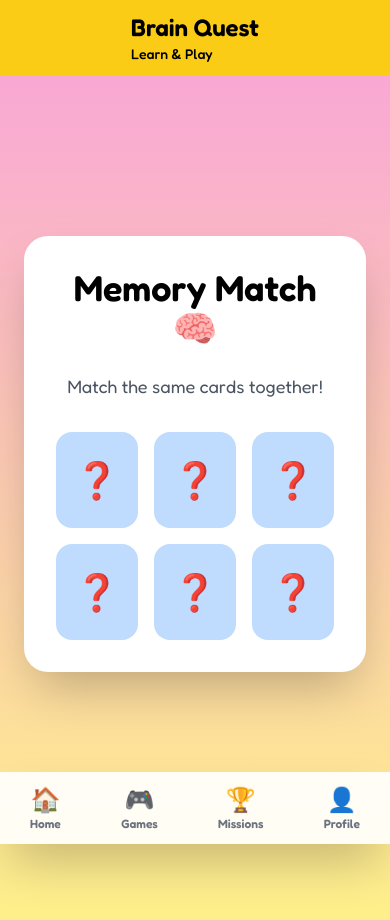
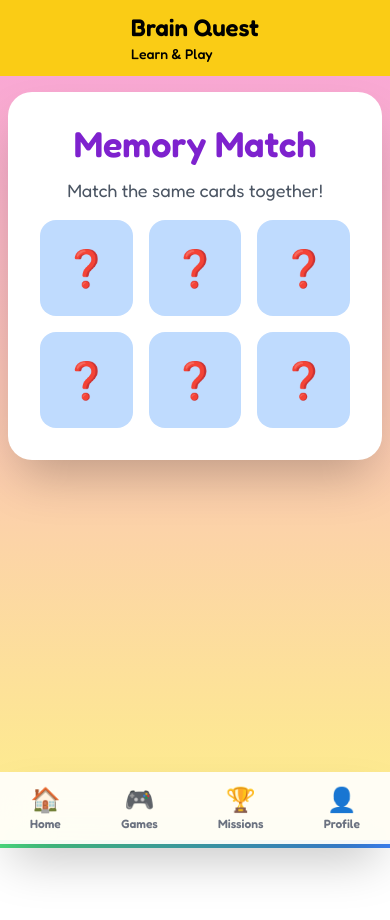
Before and after one commit to Yash-Roy05/Brain-Quest, a React (Create React App) app: page /memory-game in a window 390 px wide. After the commit the page ends 848 px from the top, so only its background shows below. Built offline with nearby package versions, Linux system fonts and the light colour scheme.

Commit message:
improve full responsive memory match game page and also win card change

```diff
--- a/src/pages/DifferenceGame.tsx
+++ b/src/pages/DifferenceGame.tsx
@@ -69,10 +69,11 @@ export default function DifferenceGame() {
 
   return (
     <PageWrapper>
-      // 🎉 Result Modal
+
+
       {showResult && (
         <div className="fixed inset-0 bg-black/70 flex items-center justify-center z-50 p-4">
-          <div className="bg-white rounded-[30px] p-8 text-center shadow-2xl w-full max-w-md animate-[popup_0.4s_ease-out]">
+          <div className="bg-white rounded-[30px] p-4 md:p-8 text-center shadow-2xl w-full max-w-md animate-[popup_0.4s_ease-out]">
             <div className="text-7xl mb-4">🏆</div>
 
             <h1 className="text-4xl font-black text-purple-700 mb-4">
--- a/src/pages/MemoryGame.tsx
+++ b/src/pages/MemoryGame.tsx
@@ -6,22 +6,22 @@ import PageWrapper from "../components/PageWrapper.tsx";
 const emojis = ["🐶", "🐱", "🐸", "🐶", "🐱", "🐸"];
 
 export default function MemoryGame() {
-
   const navigate = useNavigate();
 
   const { user, setUser, addCoins, addXP } = useUser();
 
   const [cards, setCards] = useState(
-    [...emojis].sort(() => Math.random() - 0.5)
+    [...emojis].sort(() => Math.random() - 0.5),
   );
 
   const [flipped, setFlipped] = useState<number[]>([]);
 
   const [matched, setMatched] = useState<number[]>([]);
 
+  const [showWinCard, setShowWinCard] = useState(false);
+
   // 🎯 Card Click
   const handleClick = (index: number) => {
-
     if (
       flipped.length === 2 ||
       flipped.includes(index) ||
@@ -36,107 +36,117 @@ export default function MemoryGame() {
 
     // ✅ Check Match
     if (newFlipped.length === 2) {
-
       const first = cards[newFlipped[0]];
       const second = cards[newFlipped[1]];
 
       if (first === second) {
-
-        setMatched((prev) => [
-          ...prev,
-          newFlipped[0],
-          newFlipped[1],
-        ]);
+        setMatched((prev) => [...prev, newFlipped[0], newFlipped[1]]);
 
         setFlipped([]);
-
-      }
-
-      else {
-
+      } else {
         setTimeout(() => {
           setFlipped([]);
         }, 1000);
-
       }
-
     }
-
   };
 
   // 🎉 Game Complete
   useEffect(() => {
-
     if (matched.length === cards.length) {
-
       addCoins(40);
 
       addXP(20);
 
       setUser({
         ...user,
-        completedMissions: [
-          ...user.completedMissions,
-          102,
-        ],
+        completedMissions: [...user.completedMissions, 102],
       });
 
-      setTimeout(() => {
-        alert("Memory Game Completed 🎉");
-        navigate("/dashboard");
-      }, 500);
-
+      setShowWinCard(true);
     }
-
   }, [matched]);
 
   return (
     <PageWrapper>
+      {showWinCard && (
+        <>
+          <div className="fixed inset-0 bg-black/50 z-50" />
 
-      <div className="min-h-screen pb-28 bg-gradient-to-b from-pink-300 to-yellow-200 flex items-center justify-center p-6">
+          <div className="fixed inset-0 flex items-center justify-center z-50 p-4">
+            <div className="bg-white rounded-3xl shadow-2xl p-4 md:p-8 text-center w-full max-w-md animate-[popup_0.4s_ease-out]">
+              <div className="text-6xl mb-4">🏆</div>
 
-        <div className="bg-white rounded-3xl shadow-2xl p-8 w-full max-w-2xl text-center">
+              <h1 className="text-4xl font-black text-purple-700 mb-2">
+              YOU WIN!
+            </h1>
 
-          <h1 className="text-4xl font-bold mb-6">
-            Memory Match 🧠
+              <div className="rounded-2xl p-4 mb-4">
+                <p className="font-bold text-2xl font-bold text-yellow-600 mb-3">🪙 +40 Coins</p>
+                <p className="font-bold text-2xl font-bold text-green-600 mb-0">⚡ +20 XP</p>
+              </div>
+
+              <button
+                onClick={() => navigate("/dashboard")}
+                className="bg-purple-500
+          hover:bg-purple-600
+          text-white
+          px-8
+          py-4
+          rounded-2xl
+          text-xl
+          font-bold"
+              >
+                Continue
+              </button>
+            </div>
+          </div>
+        </>
+      )}
+
+      <div
+        className="
+bg-gradient-to-b
+from-pink-300
+to-yellow-200
+flex
+justify-center
+items-start
+p-2
+pt-4
+pb-24
+mb-2
+md:mb-0
+min-h-[calc(100vh-80px)]
+"
+      >
+        <div className="bg-white rounded-3xl shadow-2xl p-8 w-full max-w-2xl text-center animate-[fadeIn_0.5s_ease-out]">
+          <h1 className="text-4xl font-bold mb-3 text-purple-700">
+            Memory Match
           </h1>
 
-          <p className="text-lg text-gray-600 mb-8">
+          <p className="text-lg text-gray-600 mb-4">
             Match the same cards together!
           </p>
 
           <div className="grid grid-cols-3 gap-4">
-
             {cards.map((card, index) => {
-
               const isFlipped =
-                flipped.includes(index) ||
-                matched.includes(index);
+                flipped.includes(index) || matched.includes(index);
 
               return (
-
                 <div
                   key={index}
-
                   onClick={() => handleClick(index)}
-
                   className="bg-blue-200 h-24 rounded-2xl flex items-center justify-center text-4xl cursor-pointer hover:scale-105 transition"
                 >
-
                   {isFlipped ? card : "❓"}
-
                 </div>
-
               );
-
             })}
-
           </div>
-
         </div>
-
       </div>
-
     </PageWrapper>
   );
 }
```
